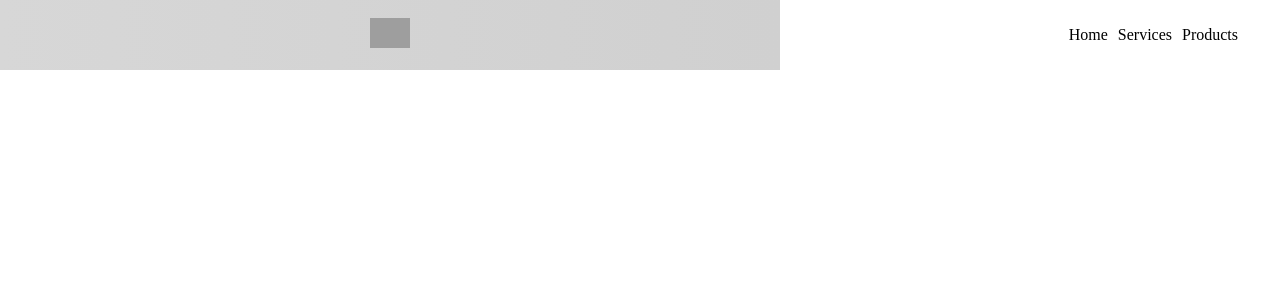
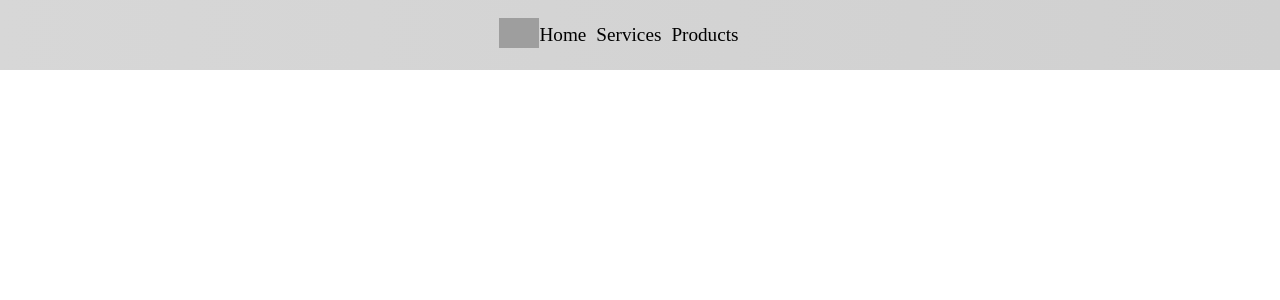
Before and after one commit to LeandroOnline/travel-react, a React (Vite) app: page / in a window 1280 px wide. Shown: the top 300 px of the page. Built offline with nearby package versions, Linux system fonts and the light colour scheme; grey boxes are pictures that could not be loaded.

Commit message:
feat: fix responsive menu

```diff
--- a/src/components/Navbar.css
+++ b/src/components/Navbar.css
@@ -23,14 +23,14 @@ link {
   width: 30px;
 }
 
-.logo{
-    width: 40px;
+.logo {
+  width: 40px;
 }
 
-.navbarfull{
-    display: flex;
-    height: 100vh;
-    width: 100vw;
+.navbarfull {
+  display: flex;
+  height: 100vh;
+  width: 100vw;
 }
 
 .navbar {
@@ -71,8 +71,8 @@ link {
   grid-gap: 10px;
   list-style: none;
   text-align: center;
-  width: 60vw;
-  justify-content: end;
+  /* width: 100vw; */
+  justify-content: center;
   margin-right: 2rem;
 }
 
@@ -102,9 +102,10 @@ link {
     display: flex;
     flex-direction: column;
     width: 100%;
-    height: 100%;
+    height: 90vh;
     position: absolute;
     right: 0;
+    top: 70px;
     left: -100%;
     opacity: 1;
     transition: all 0.5s ease;
@@ -115,10 +116,13 @@ link {
     left: 0;
     opacity: 1;
     transition: all 0.5s ease;
+    top: 70px;
+    height: 90vh;
     z-index: 1;
     display: flex;
     justify-content: center;
   }
+
   .nav-links {
     text-align: center;
     width: 100%;
--- a/src/components/Navbar.jsx
+++ b/src/components/Navbar.jsx
@@ -22,7 +22,6 @@ function Navbar() {
           <img src={open ? xicon : menuicon} className="icon" />
         </div>
 
-      </nav>
         <div className={open ? "nav-menu active" : "nav-menu"}>
           <div className="nav-item">
             <NavLink
@@ -54,6 +53,7 @@ function Navbar() {
             </NavLink>
           </div>
         </div>
+      </nav>
     </div>
   );
 }
```
